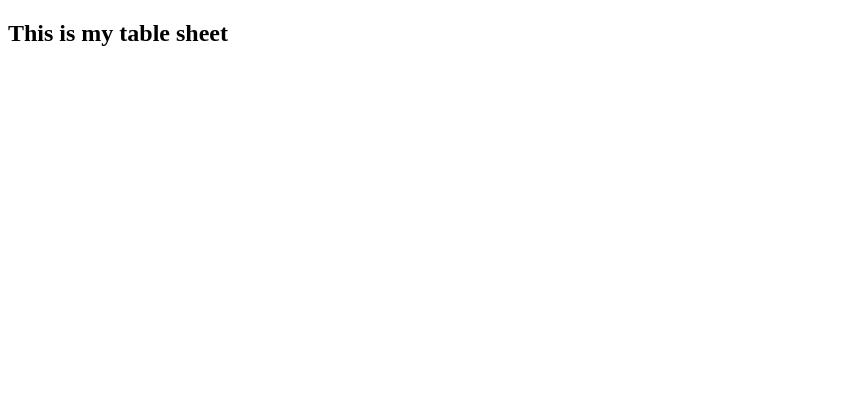
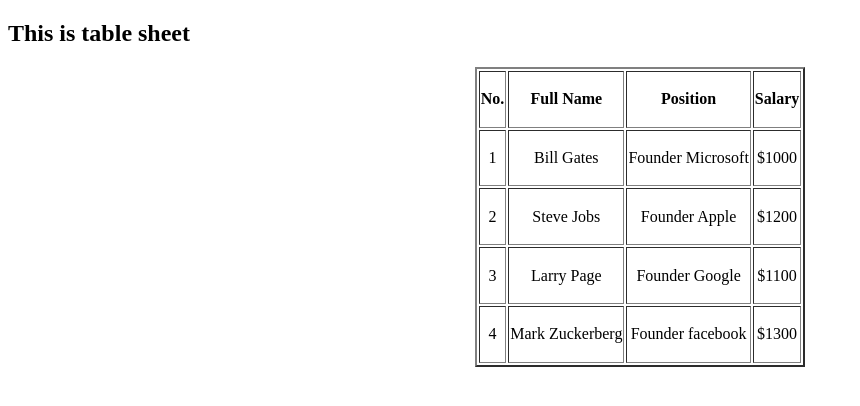
Before and after one commit to sadiaeti/test-exam-github, a plain HTML site: page table.html in a window 1280 px wide. Shown: the whole page, without its empty margins (0-860 px from the left). Drawn offline with Linux system fonts and the light colour scheme.

Commit message:
editting table

```diff
--- a/table.html
+++ b/table.html
@@ -4,8 +4,46 @@
     <meta charset="UTF-8">
     <meta name="viewport" content="width=device-width, initial-scale=1.0">
     <title>Table sheet</title>
+    <style>
+        tr{
+            text-align: center;
+
+        }
+    </style>
 </head>
 <body>
-    <h2>This is my table sheet</h2>
+    <h2>This is table sheet</h2>
+    <table border="2px" height="300px" weight="400px" align="center">
+        <tr>
+            <th>No.</th>
+            <th>Full Name</th>
+            <th>Position</th>
+            <th>Salary</th>
+        </tr>
+        <tr>
+            <td>1</td>
+            <td>Bill Gates</td>
+            <td>Founder Microsoft</td>
+            <td>$1000</td>
+        </tr>
+        <tr>
+            <td>2</td>
+            <td>Steve Jobs</td>
+            <td>Founder Apple</td>
+            <td>$1200</td>
+        </tr>
+        <tr>
+            <td>3</td>
+            <td>Larry Page</td>
+            <td>Founder Google</td>
+            <td>$1100</td>
+        </tr>
+        <tr>
+            <td>4</td>
+            <td>Mark Zuckerberg</td>
+            <td>Founder facebook</td>
+            <td>$1300</td>
+        </tr>
+    </table>
 </body>
 </html>
```
